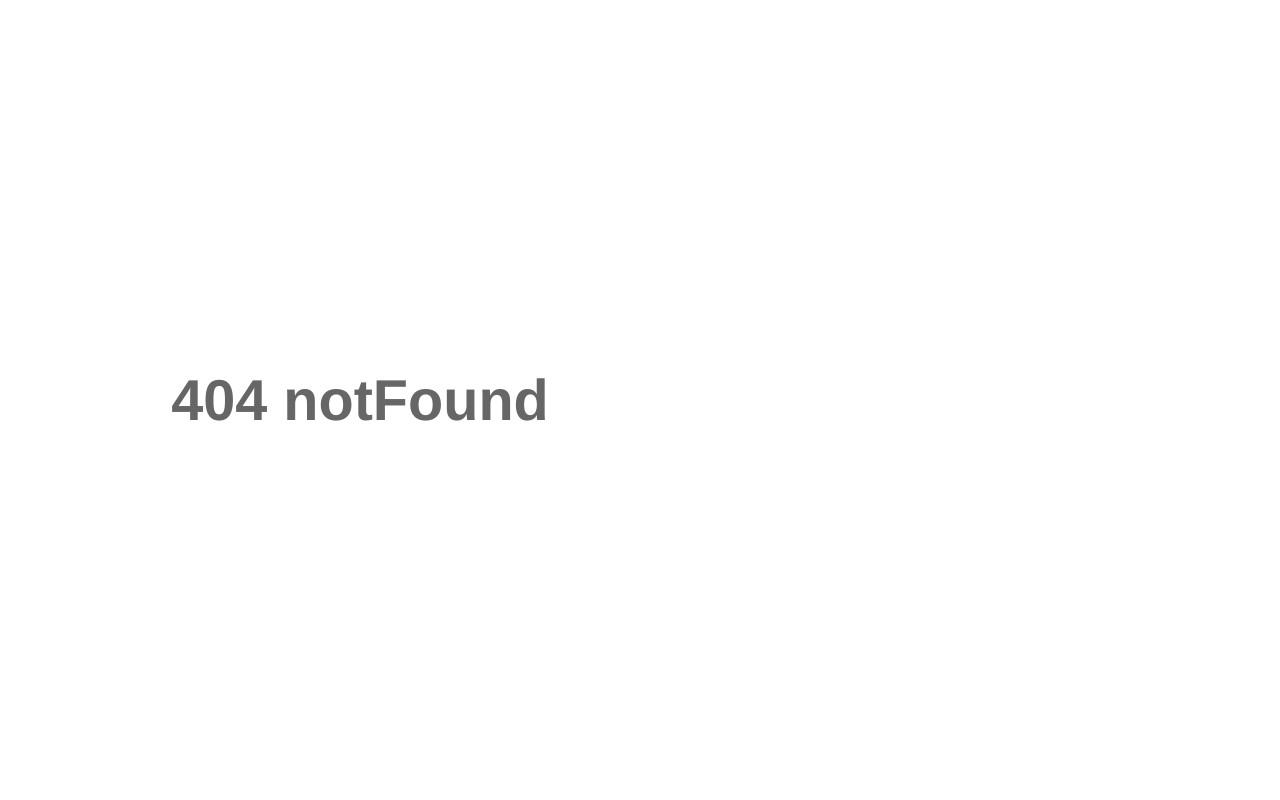
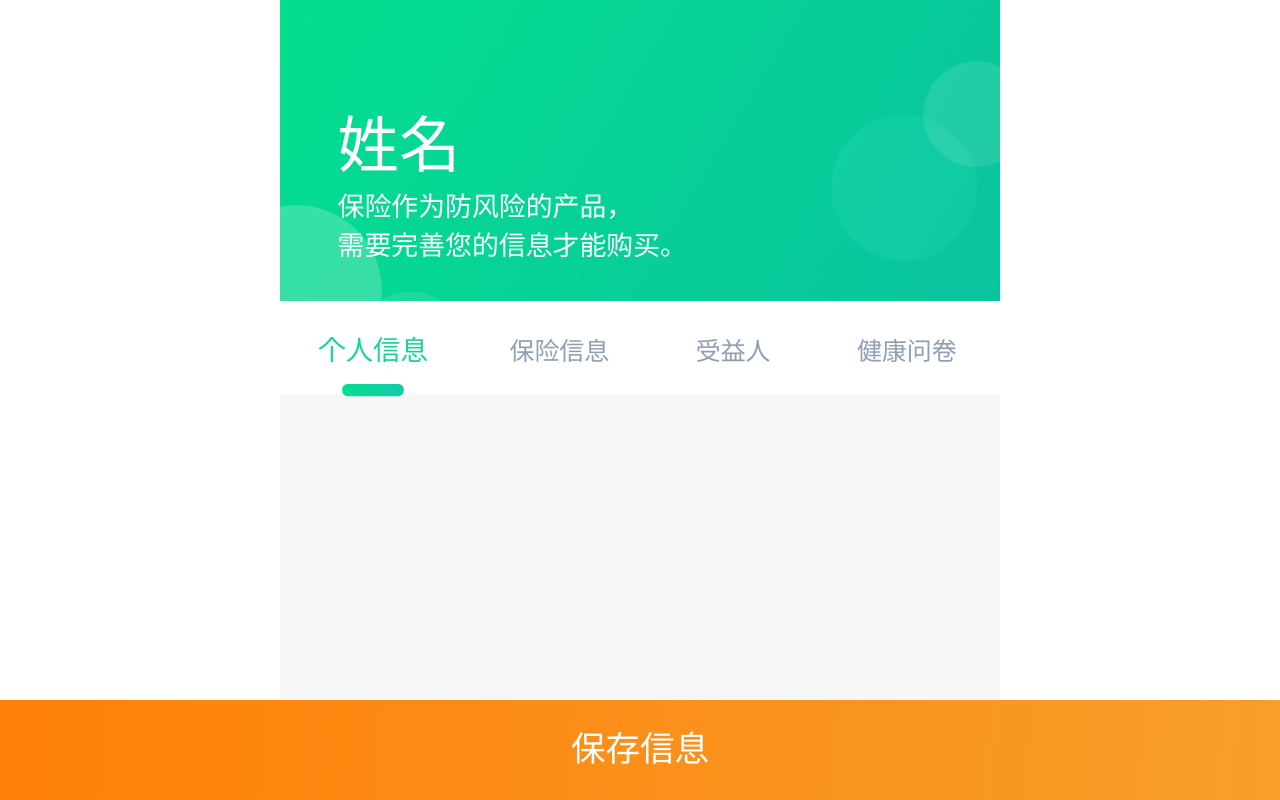
Before and after one commit to databolhong/tfl, a Vue app: page /userinfo in a window 1280 px wide. Before the commit this address had no page. Built offline with nearby package versions, Linux system fonts and the light colour scheme; what mint-ui, vue-cookies, vue-moment would draw is missing.

Commit message:
home userinfo

```diff
--- a/src/App.vue
+++ b/src/App.vue
@@ -1,11 +1,14 @@
 <template>
   <div id="app">
     <router-view/>
+    <modelInsured class="box-flex modal"></modelInsured>
   </div>
 </template>
 
 <script type="text/ecmascript-6">
+import modelInsured from './components/modelInsured/modelInsured'
 export default {
+  components: {modelInsured},
   name: 'App'
 }
 </script>
@@ -14,6 +17,7 @@ export default {
 @import "assets/less/reset.less";
 #app {
   width: 7.5rem;
+  margin: auto;
   font-family: 'Avenir', Helvetica, Arial, sans-serif;
   -webkit-font-smoothing: antialiased;
   -moz-osx-font-smoothing: grayscale;
@@ -30,7 +34,22 @@ export default {
 body, html {
   overflow: hidden;
 }
+.modal {
+  position: fixed;
+  left: 0;
+  top: 0;
+  right: 0;
+  bottom: 0;
+  background: rgba(0, 0, 0, 0.5);
+  z-index: 50;
+  -webkit-overflow-scrolling: touch;
+  outline: 0;
+  overflow: scroll;
+  -webkit-box-pack: center;
+  -ms-flex-pack: center;
+  justify-content: center;
+  -webkit-box-align: center;
+  -ms-flex-align: center;
+  align-items: center;
+}
 </style>
-<style scoped lang="less" rel="stylesheet/less">
-
-</style>
--- a/src/components/modelInsured/modelInsured.vue
+++ b/src/components/modelInsured/modelInsured.vue
@@ -1,15 +1,74 @@
 <template>
-<div>
-
+<div v-show="show" @click="handleHide">
+  <div class="model-insured">
+    <div>
+      <span>{{type === 'edit' ? '编辑' : '新增'}}被保人信息</span>
+      <span></span>
+    </div>
+    <div class="model-content">
+      <div>姓名</div>
+      <div>证件类型</div>
+      <div>证件号码</div>
+      <div>出生日期</div>
+      <div></div>
+      <div></div>
+      <div></div>
+      <div></div>
+      <div></div>
+    </div>
+    <div class="footer">
+      <span>保存</span>
+    </div>
+  </div>
 </div>
 </template>
 
-<script>
+<script type="text/ecmascript-6">
 export default {
-  name: 'model-insured'
+  name: 'model-insured',
+  data () {
+    return {
+      show: false,
+      type: 'add'
+    }
+  },
+  created () {
+    // 监听新增修改被保人信息model
+    this.$root.EVENTBUS.$on('MODELINSURED', this.editShow)
+  },
+  mounted () {
+  },
+  methods: {
+    /*
+    * params {type: edit/add}
+    * */
+    editShow (obj) {
+      this.type = obj.type
+      this.show = true
+    },
+    handleHide () {
+      this.show = false
+    }
+  }
 }
 </script>
 
-<style scoped>
-
+<style scoped lang="less" rel="stylesheet/less">
+.model-insured {
+  width: 6.14rem;
+  .footer {
+    span {
+      display: inline-block;
+      font-size: .36rem;
+      color: #ffffff;
+      width: 5.34rem;
+      line-height: .88rem;
+      border-radius: .44rem;
+      background: linear-gradient(left, #04DF8E, #14CAA9);
+      background: -moz-linear-gradient(left, #04df8e, #14caa9);
+      background: -o-linear-gradient(left,#04df8e, #14caa9);
+      background: -webkit-gradient(linear, 0% 0%, 100% 100%, from(#04df8e), to(#14caa9));
+    }
+  }
+}
 </style>
--- a/src/pages/haibao/components/wytb.vue
+++ b/src/pages/haibao/components/wytb.vue
@@ -10,15 +10,15 @@
         <div><span>{{item.relations}}</span>{{item.name}}</div>
         <div>保额：<span>{{item.insuredAmount ? item.insuredAmount / 10000 + '万' : '未选择'}}</span></div>
         <div>交费期限：<span>{{item.paymentTime || '未选择'}}</span></div>
-        <div class="money">保费：<span>{{item.premium ? item.premium + '元' : '0元'}}</span></div>
+        <div class="money">保费：<span>{{item.premium ? item.premium + '元' : ' 元'}}</span></div>
         <div class="cha" v-if="item.relations !== '本人'" @click.stop="removeTbCart(index)"><i class="iconfont icon-chahao"></i></div>
       </div>
-      <div class="kuang2" v-show="(zhonge / 10000) >=30">
-        <div><span>本人</span>{{tbcl[0].name}}</div>
-        <div>保额：<span>{{tbcl[0].insuredAmount ? tbcl[0].insuredAmount / 10000 + '万' : '未选择'}}</span></div>
-        <div>交费期限：<span>{{tbcl[0].paymentTime ? (tbcl[0].paymentTime === '一次性交费' ? '趸交': tbcl[0].paymentTime) : '未选择'}}</span></div>
-        <div class="money">保费：<span>{{tbcl[0].premium || '0'}}元</span></div>
-      </div>
+      <!--<div class="kuang2" v-show="(zhonge / 10000) >=30">-->
+        <!--<div><span>本人</span>{{tbcl[0].name}}</div>-->
+        <!--<div>保额：<span>{{tbcl[0].insuredAmount ? tbcl[0].insuredAmount / 10000 + '万' : '未选择'}}</span></div>-->
+        <!--<div>交费期限：<span>{{tbcl[0].paymentTime ? (tbcl[0].paymentTime === '一次性交费' ? '趸交': tbcl[0].paymentTime) : '未选择'}}</span></div>-->
+        <!--<div class="money">保费：<span>{{tbcl[0].premium || '0'}}元</span></div>-->
+      <!--</div>-->
     </div>
     <div class="addbbr" @click="addbbr('add', 0)"><span class="add">+</span><span>增加被保人</span></div>
     <div style="margin-top: .3rem ;line-height: .92rem; border-bottom: 1px solid #E6E6E6; font-size: .32rem; color: #373E4B">保费结算</div>
@@ -65,10 +65,11 @@ export default {
   name: 'wytb',
   data () {
     return {
+      selectType: 'type1',
       dataTypes: {
         type1: [
           {
-            relations: '本人',
+            relations: '本人', // 关系
             name: '刘江梅',
             insuredAmount: '300000', // 保额
             paymentTime: '20年',
@@ -164,7 +165,7 @@ export default {
             name: '',
             insuredAmount: '300000',
             paymentTime: '20年',
-            premium: '4067'
+            premium: ''
           }
         ],
         type6: [
@@ -173,7 +174,7 @@ export default {
             name: '刘江梅',
             insuredAmount: '300000',
             paymentTime: '20年',
-            premium: '3067'
+            premium: ''
           },
           {
             relations: '父母',
@@ -201,7 +202,9 @@ export default {
         {type: 'type5', content: '四口之家'},
         {type: 'type6', content: '本人父母'},
         {type: 'type7', content: '自定义'}
-      ]
+      ],
+      tbcl: [],
+      accept: ''
     }
   },
   created () {
@@ -221,9 +224,6 @@ export default {
       })
       return num
     },
-    tbcl () {
-      return JSON.parse(JSON.stringify(this.$store.state.dataArry))
-    },
     showDun () {
       for (let i = 0; i < this.tbcl.length; i++) {
         let item = this.tbcl[i]
@@ -242,41 +242,37 @@ export default {
       }
       return false
     },
-    selectType () {
-      return this.$store.state.selectTBType
-    },
     typs () {
       let obj = {}
       this.tbcl.forEach((item, index) => {
         obj[item.relations] = 1
       })
       return obj
-    },
-    accept () {
-      return this.$store.state.acceptHaibao
     }
   },
   methods: {
     selectTbType (type, content) {
-      this.$store.commit('selectTBType', type)
-      let tbcl = JSON.parse(JSON.stringify(this.dataTypes[type]))
-      window.TDAPP.onEvent('选择参保方案', 'haibao全家海宝页面', {'type': type + '___' + content})
-      this.$store.commit('putIndataArry', tbcl)
+      // this.$store.commit('selectTBType', type)
+      // let tbcl = JSON.parse(JSON.stringify(this.dataTypes[type]))
+      // this.$store.commit('putIndataArry', tbcl)
+      this.selectType = type
+      this.tbcl = JSON.parse(JSON.stringify(this.dataTypes[type]))
     },
     removeTbCart (index) {
       this.tbcl.splice(index, 1)
-      this.$store.commit('selectTBType', 'type7')
-      window.TDAPP.onEvent('删除被保人', 'haibao全家海宝页面')
-      this.$store.commit('removeIndataArry', index)
+      // this.$store.commit('selectTBType', 'type7')
+      // this.$store.commit('removeIndataArry', index)
     },
     addbbr (type, index) {
-      this.$store.commit('addPerson', type + '&' + index)
+      // this.$store.commit('addPerson', type + '&' + index)
+      console.log('addbbr')
+      this.$root.EVENTBUS.$emit('MODELINSURED', {type: type})
     },
     handleAccept () {
-      this.$store.commit('acceptHaibao')
+      // this.$store.commit('acceptHaibao')
     },
     clause () {
-      window.TDAPP.onEvent('查看协议详情', 'haibao全家海宝页面')
+      // window.TDAPP.onEvent('查看协议详情', 'haibao全家海宝页面')
       this.$router.push({name: 'clause'})
     }
   }
--- a/src/pages/haibao/haibao.vue
+++ b/src/pages/haibao/haibao.vue
@@ -30,11 +30,11 @@
     <div style="min-height: .4rem">
       <div class="fixedNav" :class="{topFixed: topFixed}">
         <nav class="box-flex nav-button">
-          <div class="flex" :class="{active: navType === 'wytb'}" @click="clickNav(1, 'wytb', $event)">我要投保</div>
-          <div class="flex" :class="{active: navType === 'cpts'}" @click="clickNav(3.4, 'cpts', $event)">产品特色</div>
-          <div class="flex" :class="{active: navType === 'lpsm'}" @click="clickNav(5.8, 'lpsm', $event)">理赔说明</div>
+          <div class="flex" :class="{active: navType === 'wytb'}" @click="clickNav('wytb', $event)">我要投保</div>
+          <div class="flex" :class="{active: navType === 'cpts'}" @click="clickNav('cpts', $event)">产品特色</div>
+          <div class="flex" :class="{active: navType === 'lpsm'}" @click="clickNav('lpsm', $event)">理赔说明</div>
         </nav>
-        <div class="mark-line" :style="{transform: 'translateX(' + longX + 'rem)'}"></div>
+        <!--<div class="mark-line" :style="{transform: 'translateX(' + longX + 'rem)'}"></div>-->
       </div>
     </div>
     <div style="position: relative;">
@@ -60,7 +60,6 @@ export default {
   name: 'haibao',
   data () {
     return {
-      longX: 1,
       navType: 'wytb',
       topFixed: false,
       haibaoNav: 'haibaoNavLeft'
@@ -73,8 +72,8 @@ export default {
     viewDetails () {
       this.$toast('查看详情')
     },
-    clickNav (num, type, $event) {
-      this.longX = parseFloat(num)
+    clickNav (type, $event) {
+      // this.longX = parseFloat(num)
       this.navType = type
     },
     handleScroll () {
@@ -177,9 +176,12 @@ export default {
       line-height: .44rem;
       .active {
         color: #373E4B;
-      }
-    }
-    .mark-line {
+        position: relative;
+        &::after {
+          position: absolute;
+          bottom: -.05rem;
+          left: 50%;
+          transform: translateX(-.2rem);
           width: .4rem;
           height: .12rem;
           border-radius: .06rem;
@@ -188,18 +190,20 @@ export default {
           background: -o-linear-gradient(left,#04df8e, #14caa9);
           background: -webkit-gradient(linear, 0% 0%, 100% 100%, from(#04df8e), to(#14caa9));
         }
+      }
+    }
     .topFixed {
       position: fixed;
       top: .79rem;
       left: 0;
       right: 0;
       background-color: #ffffff;
-      z-index: 99;
+      z-index: 1;
       box-shadow: 0 0 .1rem rgba(0, 0, 0, .1);
     }
     .haibaoTransform {
       position: absolute;
-      width: 7.2rem;
+      width: 7.5rem;
       padding-bottom: 1.04rem;
       margin: auto;
       overflow-x: hidden;
--- /dev/null
+++ b/src/pages/userinfo/userinfo.vue
@@ -0,0 +1,238 @@
+<template>
+  <div class="person-detail">
+    <div class="topDiv2">
+      <div class="bgimgDiv3">
+        <div class="inforMore">
+          <span class="bigtitle">{{personObj.name || '姓名'}}<span class="guanxi">{{personObj.relations || ''}}</span></span>
+          <span class="smalltitle">保险作为防风险的产品，</span>
+          <span class="smalltitle">需要完善您的信息才能购买。</span>
+        </div>
+      </div>
+    </div>
+    <div style="min-height: .9rem">
+      <div class="fixedNav" :class="{topFixed: topFixed}">
+        <nav class="box-flex nav-button">
+          <div class="flex" :class="{active: navType === '1'}" @click="clickNav('1', $event)">
+            <p>个人信息</p>
+            <span></span>
+          </div>
+          <div class="flex" :class="{active: navType === '2'}" @click="clickNav('2', $event)">
+            <p>保险信息</p>
+            <span></span>
+          </div>
+          <div class="flex" :class="{active: navType === '3'}" @click="clickNav('3', $event)">
+            <p>受益人</p>
+            <span></span>
+          </div>
+          <div class="flex" :class="{active: navType === '4'}" @click="clickNav('4', $event)">
+            <p>健康问卷</p>
+            <span></span>
+          </div>
+        </nav>
+      </div>
+    </div>
+    <div style="position: relative;">
+      <transition :name="personNav">
+        <!--个人信息-->
+        <!--<grxx class="personTransform" v-show="navType === '1'"></grxx>-->
+      </transition>
+      <transition :name="personNav">
+        <!--保险信息-->
+        <!--<bxxx class="personTransform" v-show="navType === '2'"></bxxx>-->
+      </transition>
+      <transition :name="personNav">
+        <!--受益人-->
+        <!--<syr class="personTransform" v-show="navType === '3'"></syr>-->
+      </transition>
+      <transition :name="personNav">
+        <!--健康问卷-->
+        <!--<jkwq class="personTransform" v-show="navType === '4'"></jkwq>-->
+      </transition>
+    </div>
+    <div class="btn" @click="btnNext">保存信息</div>
+  </div>
+</template>
+
+<script type="text/ecmascript-6">
+// import grxx from './components/grxx'
+// import bxxx from './components/bxxx'
+// import syr from './components/syr'
+// import jkwq from './components/jkwq'
+export default {
+  // components: {grxx, bxxx, syr, jkwq},
+  data () {
+    return {
+      topFixed: false,
+      navType: '1',
+      personNav: 'toLeft',
+      personObj: {}
+    }
+  },
+  mounted () {
+    window.document.getElementById('app').addEventListener('scroll', this.handleScroll)
+  },
+  computed: {
+    // personObj () {
+    //   return this.$store.state.addPersonDetailArry[this.$store.state.addPersonDetailIndex]
+    // }
+  },
+  methods: {
+    clickNav (type) {
+      this.navType = type
+    },
+    btnNext () {
+      if (this.navType === '4') {
+        // this.$router.push({name: 'perfect'})
+      }
+      this.navType = parseFloat(this.navType) + 1 + ''
+    },
+    handleScroll () {
+      let scrollTop = window.document.getElementById('app').scrollTop
+      let font = window.document.documentElement.style.fontSize.slice(0, -2)
+      if (scrollTop > 2 * font) {
+        this.topFixed = true
+      } else {
+        this.topFixed = false
+      }
+      // if (scrollTop > 105) {
+      //   this.$store.commit('headerbgcolor', '#ffffff')
+      //   this.$store.commit('fontColor', '')
+      // } else {
+      //   this.$store.commit('headerbgcolor', 'transparent')
+      //   this.$store.commit('fontColor', '#ffffff')
+      // }
+    }
+  },
+  destroyed () {
+    window.document.getElementById('app').removeEventListener('scroll', this.handleScroll)
+  }
+}
+</script>
+<style lang="less" rel="stylesheet/less">
+  .bottomImg {
+    width: 100%;
+    margin: 0.26rem auto 0.26rem auto;
+    text-align: center;
+    display: flex;
+    justify-content: center;
+    align-items: center;
+    img {
+      width: 2.56rem;
+    }
+  }
+</style>
+<style scoped lang="less" rel="stylesheet/less">
+  .person-detail {
+    .btn {
+      position: fixed;
+      bottom: 0;
+      left: 0;
+      right: 0;
+      background: linear-gradient(left, #FF8008, #F79F2A);
+      background: -moz-linear-gradient(left, #FF8008, #F79F2A);
+      background: -o-linear-gradient(left,#FF8008, #F79F2A);
+      background: -webkit-gradient(linear, 0% 0%, 100% 100%, from(#FF8008), to(#F79F2A));
+      font-size: .36rem;
+      color: #ffffff;
+      text-align: center;
+      line-height: 1.04rem;
+      height: 1.04rem;
+    }
+    text-align: left;
+    height: 100%;
+    background-color: #F7F7F7;
+    .bgimgDiv3 {
+      background-image: url(./img/Bitmap@3x.png);
+      background-repeat: no-repeat;
+      background-position: left top;
+      background-size: 100%;
+      padding-bottom: 0.4rem;
+      overflow: hidden;
+      .inforMore {
+        display: flex;
+        flex-direction: column;
+        padding: 1rem 0 0 0.6rem;
+        span {
+          flex: none;
+        }
+      }
+      .bigtitle {
+        color: #fff;
+        font-size: 0.64rem;
+      }
+      .smalltitle {
+        color: #fff;
+        font-size: 0.28rem;
+        font-weight: 200;
+      }
+    }
+    .guanxi {
+      color: #fff;
+      font-size: 0.4rem;
+      font-weight: 200;
+      padding-left: 0.2rem;
+    }
+    .nav-button {
+      color: #8E9FB4;
+      font-size: .26rem;
+      line-height: .44rem;
+      text-align: center;
+      padding-top: .3rem;
+      .active {
+        color: #16D59A;
+        transform: scale(1.1);
+        span {
+          display: block;
+          width: 30%;
+          border-radius: 0.05rem;
+          height: 0.12rem;
+          background: linear-gradient(to right,#26EFA5,#26D0B1);
+          background: -moz-linear-gradient(left, #04df8e, #14caa9);
+          background: -o-linear-gradient(left,#04df8e, #14caa9);
+          background: -webkit-gradient(linear, 0% 0%, 100% 100%, from(#04df8e), to(#14caa9));
+          margin: 0.1rem auto 0rem auto;
+        }
+      }
+    }
+    .fixedNav {
+      position: relative;
+      z-index: 10;
+      background-color: #ffffff;
+    }
+    .topFixed {
+      position: fixed;
+      top: .79rem;
+      left: 0;
+      right: 0;
+      background-color: #ffffff;
+      z-index: 99;
+      box-shadow: 0 0 .1rem rgba(0, 0, 0, .1);
+    }
+    .personTransform {
+      position: absolute;
+      width: 7.2rem;
+      padding-bottom: 1.04rem;
+      background-color: #F7F7F7;
+      margin: auto;
+      overflow-x: hidden;
+      overflow-y: auto;
+      -webkit-transition: -webkit-transform .4s cubic-bezier(.55,0,.1,1);
+      transition: -webkit-transform .4s cubic-bezier(.55,0,.1,1);
+      transition: transform .4s cubic-bezier(.55,0,.1,1);
+      transition: transform .4s cubic-bezier(.55,0,.1,1),-webkit-transform .4s cubic-bezier(.55,0,.1,1);
+      will-change: transform;
+    }
+    .toLeft-enter {
+      transform: translateX(7.2rem);
+    }
+    .toLeft-leave-to{
+      transform: translateX(-7.2rem);
+    }
+    .toRight-enter {
+      transform: translateX(-7.2rem);
+    }
+    .toRight-leave-to{
+      transform: translateX(7.2rem);
+    }
+  }
+</style>
--- a/src/router/index.js
+++ b/src/router/index.js
@@ -5,6 +5,8 @@ import login from '../pages/login/login'
 const NotFoundComponent = r => require.ensure([], () => r(require('../pages/NotFoundComponent.vue')), 'pages')
 const home = r => require.ensure([], () => r(require('../pages/home/home.vue')), 'pages')
 const haibao = r => require.ensure([], () => r(require('../pages/haibao/haibao.vue')), 'pages')
+
+const userinfo = r => require.ensure([], () => r(require('../pages/userinfo/userinfo.vue')), 'pages')
 
 Vue.use(Router)
 
@@ -31,6 +33,11 @@ const router = new Router({
       name: 'haibao',
       component: haibao
     },
+    {
+      path: '/userinfo',
+      name: 'userinfo',
+      component: userinfo
+    },
     { path: '*', component: NotFoundComponent }
   ]
 })
```
Also changed, not shown: src/pages/userinfo/img/Bitmap@3x.png (added). Lines whose indentation alone changed are shown as unchanged.
